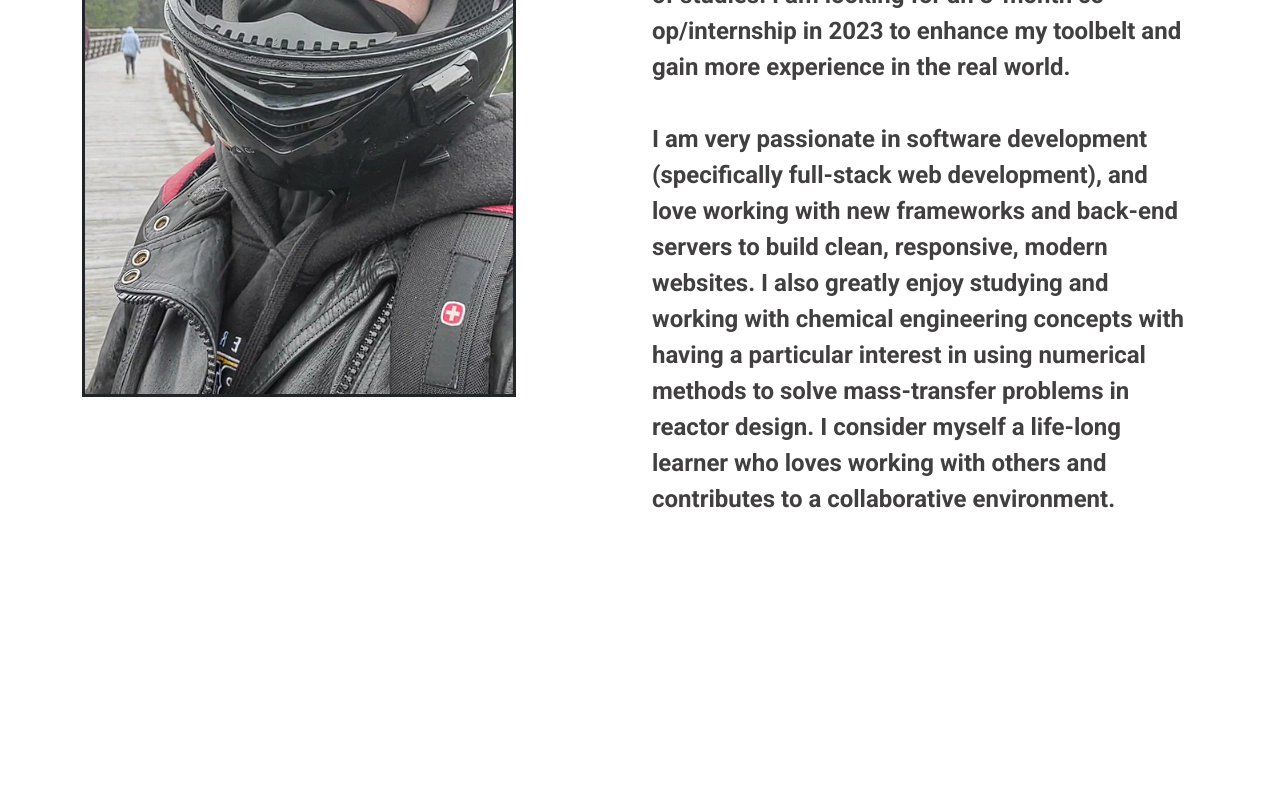
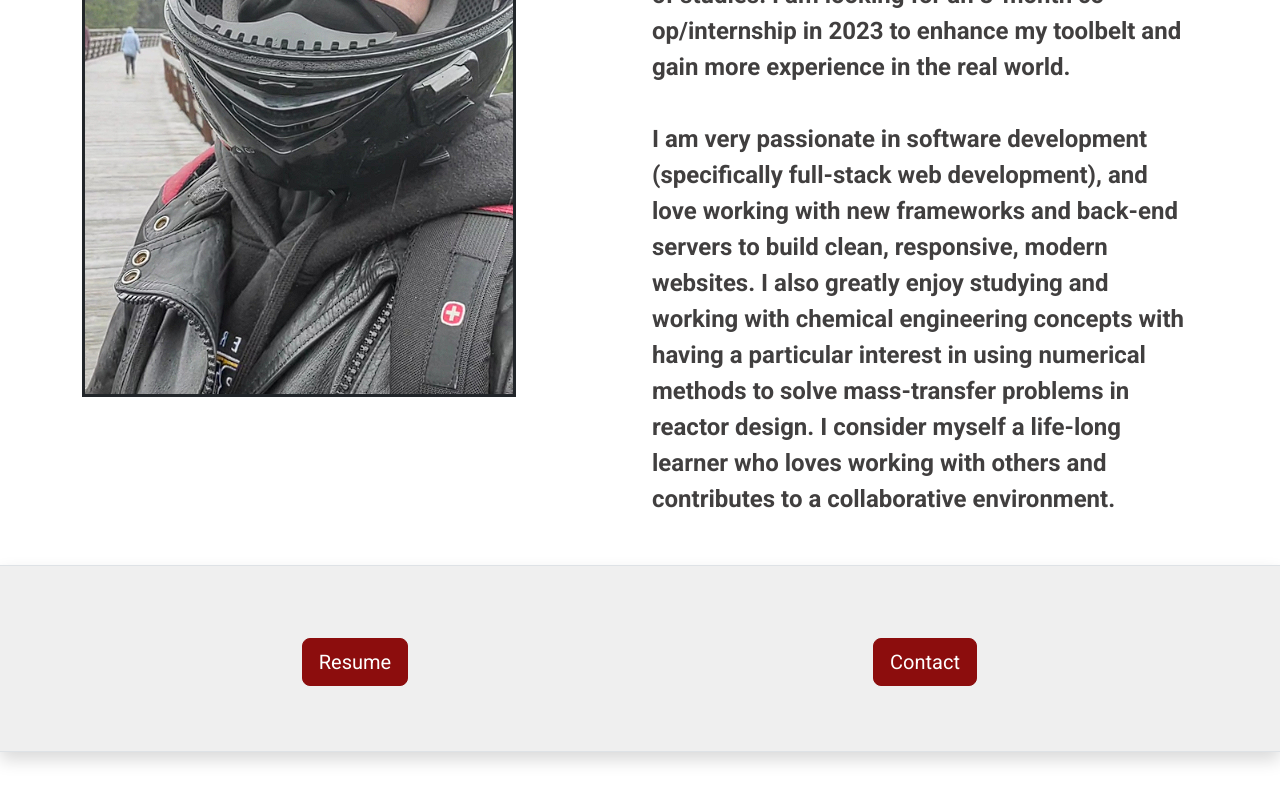
Before and after one commit to Polsander/reactpersonalwebsite, a React (Create React App) app in the folder client/: page / in a window 1280 px wide. Shown: the part 931-1731 px from the top of the page. Before the commit the page ends 1448 px from the top, so only its background shows below. Built offline with nearby package versions, Linux system fonts and the light colour scheme.

Commit message:
finish with network

```diff
--- /dev/null
+++ b/client/src/components/Network.jsx
@@ -0,0 +1,33 @@
+import React from 'react'
+
+import Button from 'react-bootstrap/Button'
+import Container from 'react-bootstrap/esm/Container'
+import Row from 'react-bootstrap/esm/Row'
+import Col from 'react-bootstrap/esm/Col'
+
+//import style sheet module
+import styles from './Network.module.css'
+
+// component contains links and buttons to my resume and contact info
+function Network() {
+  return (
+    <div className=' shadow border-top border-bottom my-5 cbg-primary'>
+    <Container>
+        <Row className='display-5 mt-5 mb-5'>
+            <Col className='py-3 d-flex justify-content-center'>
+                <a href="https://www.linkedin.ca">
+                    <Button className={styles.btn} size="lg">Resume</Button>
+                </a>
+            </Col>
+            <Col className='py-3 d-flex justify-content-center'>
+                <a href="mailto:oerdmann@uwaterloo.ca">
+                    <Button className={styles.btn} size="lg">Contact</Button>
+                </a>
+            </Col>
+        </Row>
+    </Container>
+    </div>
+  )
+}
+
+export default Network
--- /dev/null
+++ b/client/src/components/Network.module.css
@@ -0,0 +1,16 @@
+/* custom buttons */
+
+.btn {
+    background-color: rgb(140, 13, 13) !important;
+    border-color: rgb(140, 13, 13) !important;
+}
+.btn:hover {
+    background-color: rgb(255, 30, 0) !important;
+    border-color: aliceblue !important;
+    color: aliceblue !important;
+}
+
+.btn:focus {
+    outline: none !important;
+    box-shadow: none !important;
+}
--- a/client/src/index.css
+++ b/client/src/index.css
@@ -13,12 +13,24 @@ body {
 .cstm-primary {
     color: rgb(99, 63, 48);
 }
+.cbg-primary {
+    background-color: #efefef;
+}
+
 .cstm-secondary {
-    color: rgb(243, 229, 129);
+    color: rgb(140, 13, 13);
 }
+.cbg-secondary {
+    background-color: rgb(140, 13, 13);
+}
+
 .cstm-tertiary {
     color: rgb(31, 79, 42);
 }
+.cbg-tertiary {
+    background-color: rgb(31, 79, 42);
+}
+
 .cstm-text {
     color: rgb(65, 63, 63);
 }
--- a/client/src/pages/Main.jsx
+++ b/client/src/pages/Main.jsx
@@ -4,6 +4,7 @@ import React from 'react'
 import Banner from '../components/Banner'
 import IntroHeader from '../components/IntroHeader'
 import About from '../components/About'
+import Network from '../components/Network'
 
 function Main() {
   return (
@@ -12,6 +13,7 @@ function Main() {
           <IntroHeader/>
         </Banner>
         <About/>
+        <Network/>
     </div>
   )
 }
```
Also changed, not shown: client/src/components/Skills.jsx (added).
